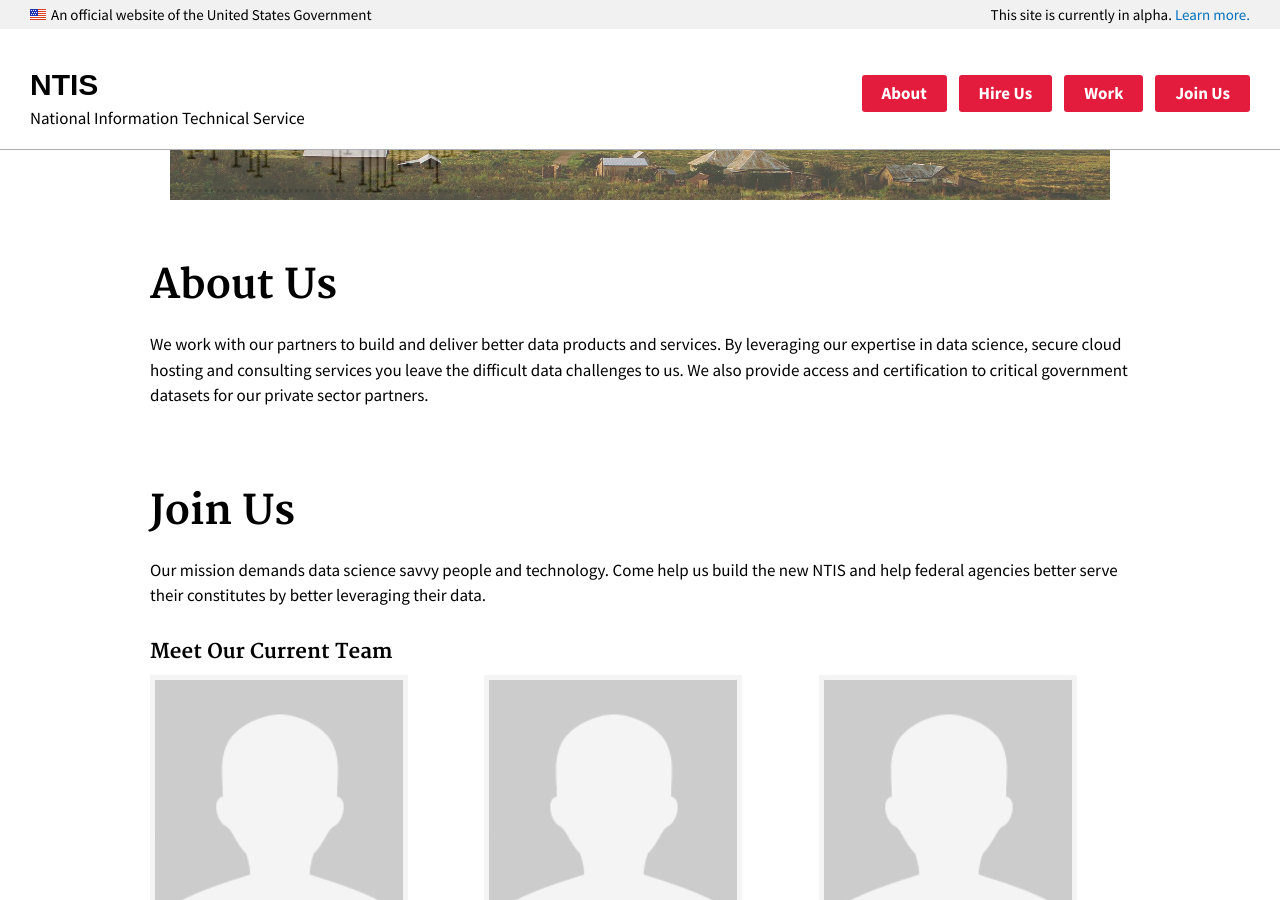
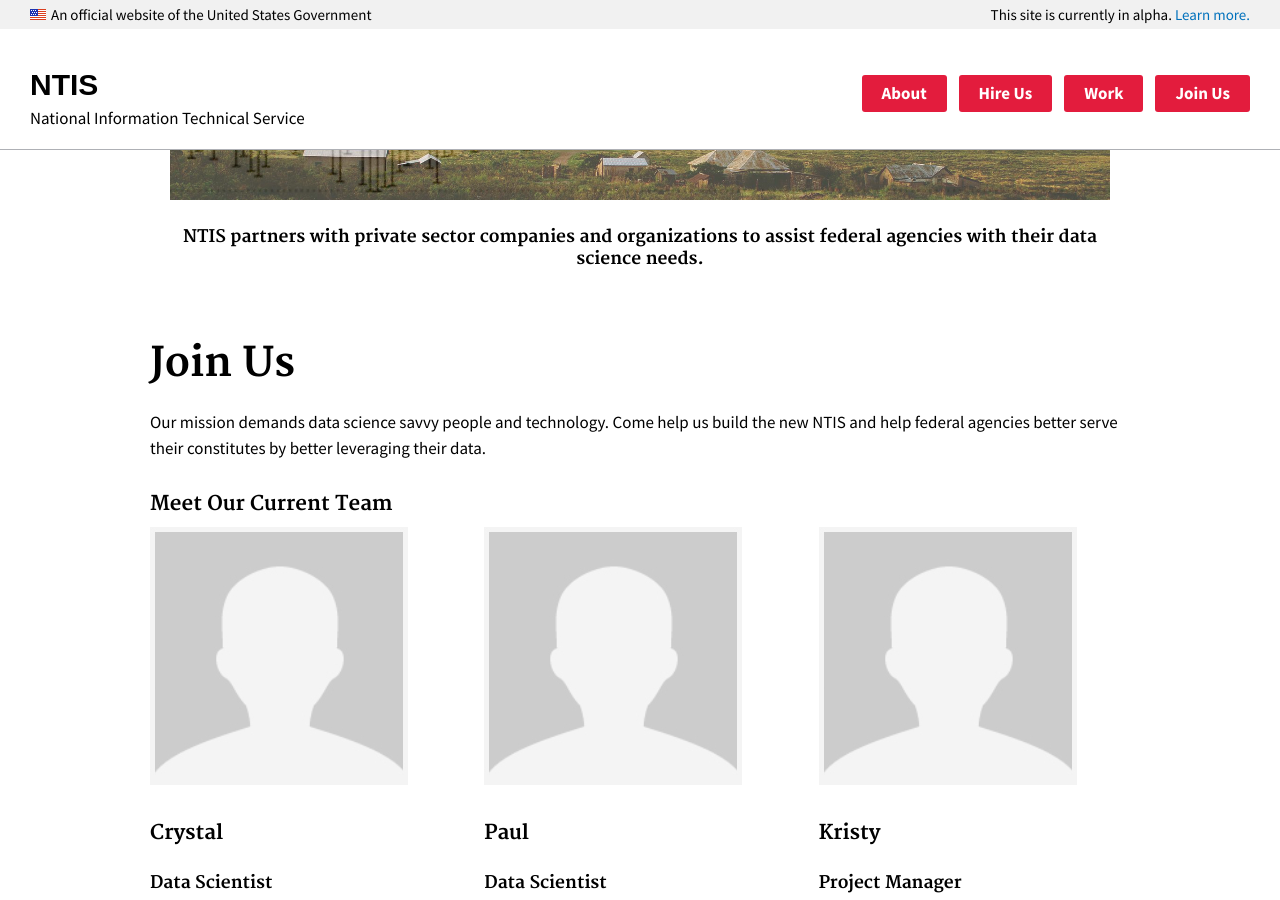
Before and after one commit to 18F/ntis-gov, a Jekyll site: the page built from index.html, in a window 1280 px wide and 900 px high, scrolled down 311 px. Built offline with Jekyll 4.4.1, drawn with Linux system fonts in a browser that asks for light colours.

Commit message:
adding about page

```diff
--- a/_includes/header.html
+++ b/_includes/header.html
@@ -29,7 +29,7 @@
         </div>
         <ul class="usa-button-list usa-unstyled-list" style="margin-top: 10px;">
           <li>
-            <a class="usa-button usa-button-secondary" href="{{ site.baseurl }}">About</a>
+            <a class="usa-button usa-button-secondary" href="{{ site.baseurl }}/about">About</a>
           </li>
           <li>
             <a class="usa-button usa-button-secondary" href="{{ site.baseurl }}">Hire Us</a>
--- a/index.html
+++ b/index.html
@@ -5,16 +5,13 @@
 
 <div class="usa-grid ntis-center" style="margin-top: 20px; background-image: url({{ site.baseurl }}/assets/site/img/ntis-hero.png); height: 350px; width: 940px;">
   <!-- <img src="{{ site.baseurl }}/assets/site/img/ntis-hero.png" /> -->
-  <div style="padding-top: 50px;">
+  <div style="padding-top: 115px;">
     <h2>We believe in enabling U.S. innovation and economic growth by providing information and data services.</h2>
-    <h4>NTIS partners with private sector companies and organizations to assist federal agencies with their data science needs.</h4>
   </div>
 </div>
 
-<div class="usa-grid">
-  <h1>About Us</h1>
-
-  <p>We work with our partners to build and deliver better data products and services.  By leveraging our expertise in data science, secure cloud hosting and consulting services you leave the difficult data challenges to us.  We also provide access and certification to critical government datasets for our private sector partners.</p>
+<div class="usa-grid" style="text-align: center;">
+  <h4>NTIS partners with private sector companies and organizations to assist federal agencies with their data science needs.</h4>
 </div>
 
 <div class="usa-grid">
```
Also changed, not shown: about.html (added, +10 -0 lines).
